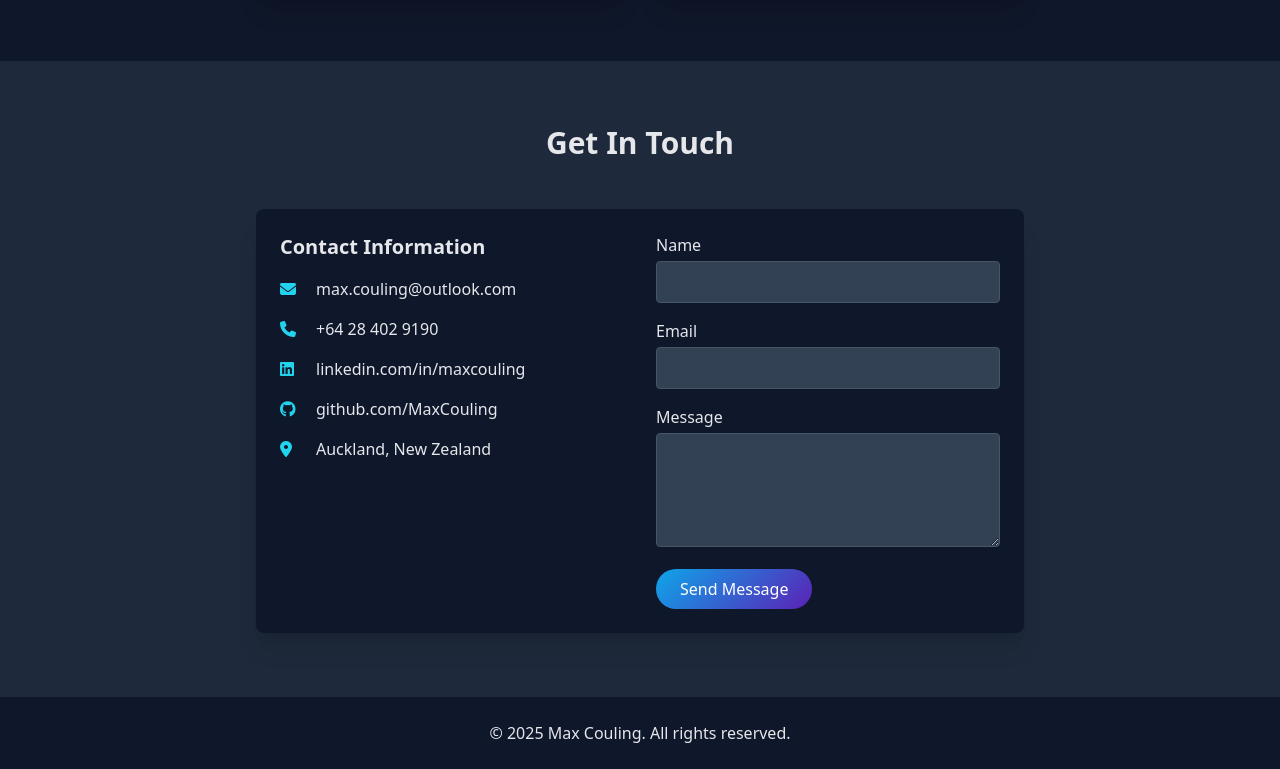
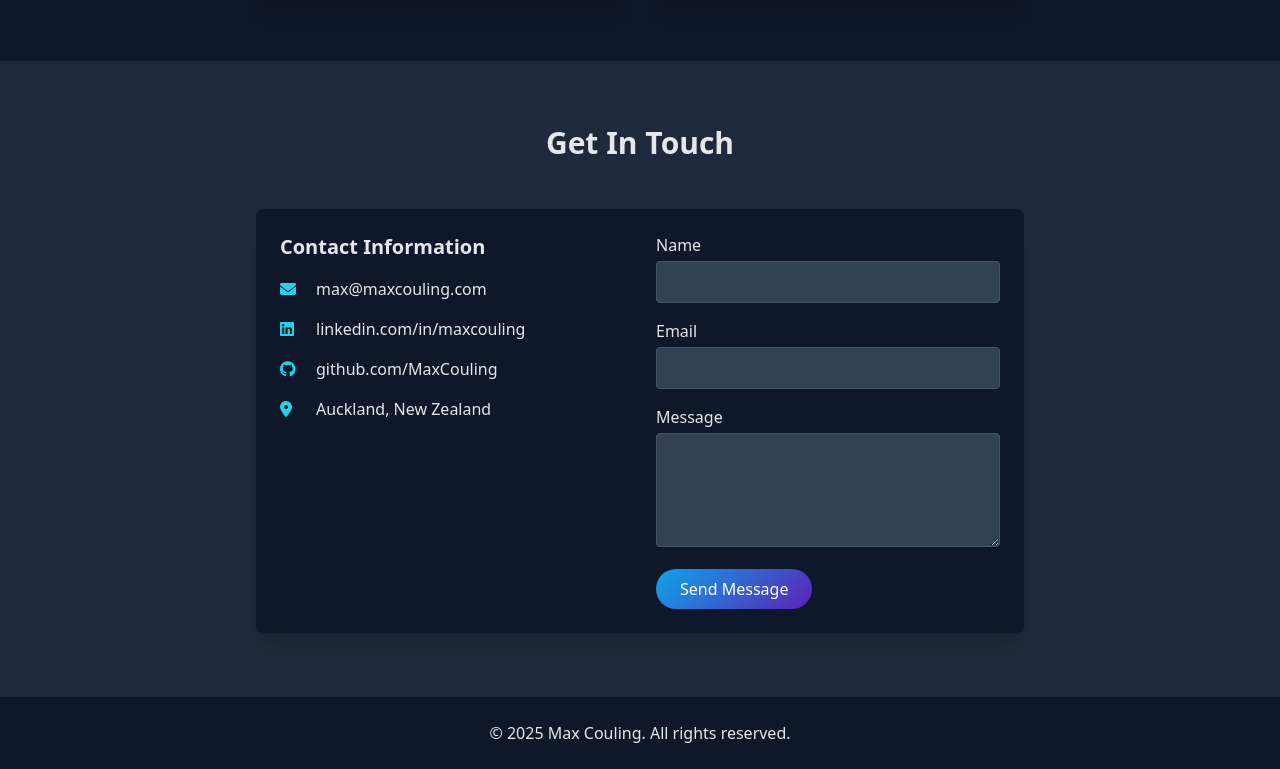
Before and after one commit to MaxCouling/maxcouling.github.io, a plain HTML site: page index.html in a window 1280 px wide. Shown: the part 4127-4896 px from the top of the page. Drawn offline with nearby package versions, Linux system fonts and the light colour scheme.

Commit message:
Update index.html

```diff
--- a/index.html
+++ b/index.html
@@ -387,11 +387,7 @@
                         <h3 class="text-xl font-bold mb-4">Contact Information</h3>
                         <div class="flex items-center mb-4">
                             <i class="fas fa-envelope text-cyan-400 mr-3 w-6"></i>
-                            <a href="mailto:max.couling@outlook.com" class="hover:text-cyan-400 transition">max.couling@outlook.com</a>
-                        </div>
-                        <div class="flex items-center mb-4">
-                            <i class="fas fa-phone text-cyan-400 mr-3 w-6"></i>
-                            <a href="tel:+64284029190" class="hover:text-cyan-400 transition">+64 28 402 9190</a>
+                            <a href="mailto:max.couling@outlook.com" class="hover:text-cyan-400 transition">max@maxcouling.com</a>
                         </div>
                         <div class="flex items-center mb-4">
                             <i class="fab fa-linkedin text-cyan-400 mr-3 w-6"></i>
```
